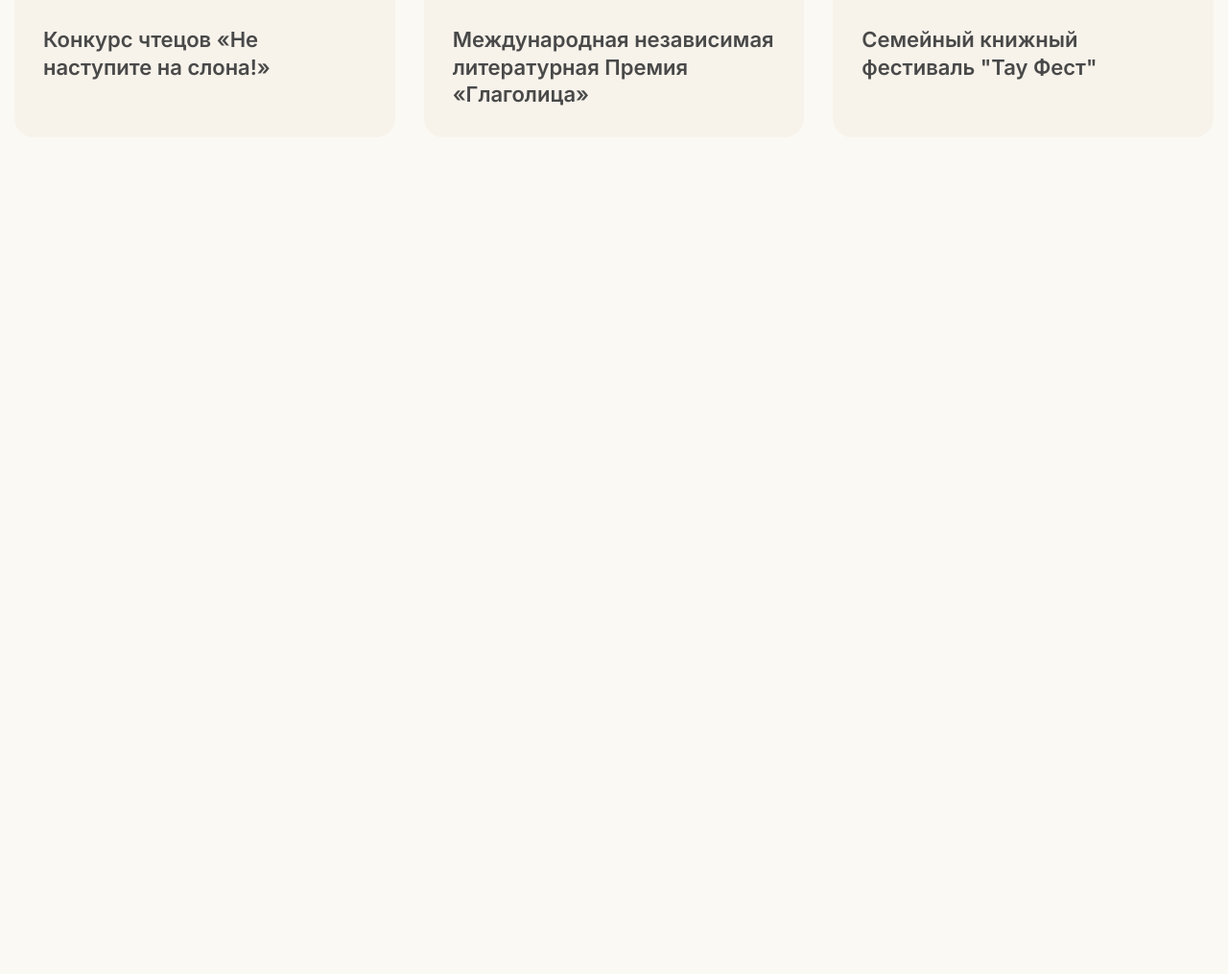
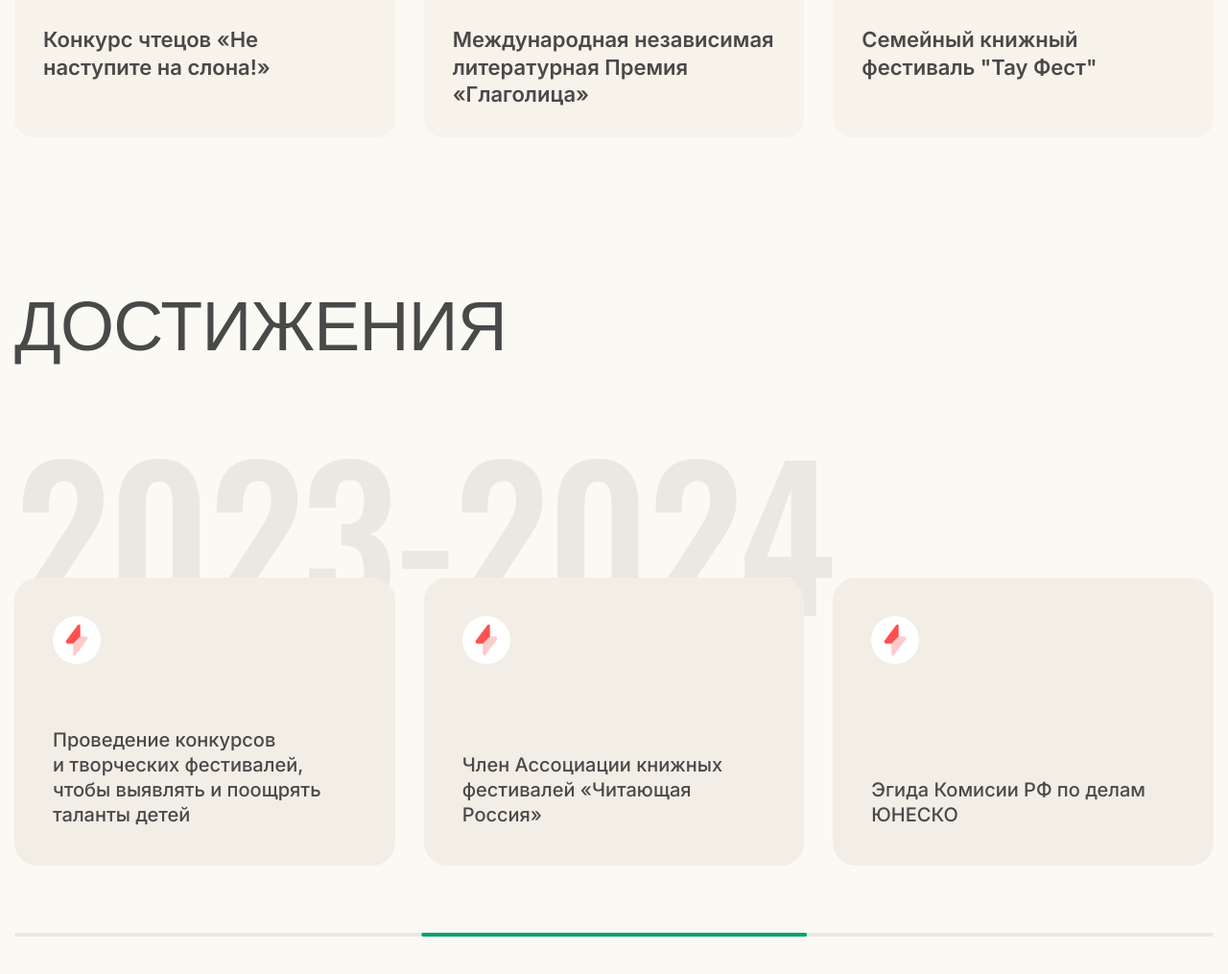
Before and after one commit to pauchok-sk/stories, a website built with webpack: page src/index.html in a window 1280 px wide. Shown: the part 6474-7489 px from the top of the page at 96% size. Before the commit the page ends 6767 px from the top, so only its background shows below. Built offline with nearby package versions, Linux system fonts and the light colour scheme; files whose address does not match are found by name.

Commit message:
s-help dev

```diff
--- a/src/html/components/footer.html
+++ b/src/html/components/footer.html
@@ -2,4 +2,5 @@
 	<div class="container">
 	</div>
 </footer>
+<script src="./files/js/swiper.min.js"></script>
 <script src="./files/js/fancybox.min.js"></script>
--- /dev/null
+++ b/src/html/components/s-achieve.html
@@ -0,0 +1,100 @@
+<section class="s-achieve sect-m">
+  <div class="container">
+    <h2 class="s-title">Достижения</h2>
+    <div class="swiper s-achieve__slider">
+      <div class="swiper-wrapper">
+        <div class="swiper-slide s-achieve__slide">
+          <div class="s-achieve__slide-year _oswald">2023-2024</div>
+          <div class="s-achieve__slide-wrapper">
+            <div class="s-achieve__slide-item">
+              <div class="s-achieve__slide-circle">
+                <img src="@img/achieve-icon.svg" alt="icon" />
+              </div>
+              <p class="s-achieve__slide-content">
+                Проведение конкурсов и творческих фестивалей, чтобы выявлять
+                и поощрять таланты детей
+              </p>
+            </div>
+            <div class="s-achieve__slide-item">
+              <div class="s-achieve__slide-circle">
+                <img src="@img/achieve-icon.svg" alt="icon" />
+              </div>
+              <p class="s-achieve__slide-content">
+                Член Ассоциации книжных фестивалей «Читающая Россия»
+              </p>
+            </div>
+            <div class="s-achieve__slide-item">
+              <div class="s-achieve__slide-circle">
+                <img src="@img/achieve-icon.svg" alt="icon" />
+              </div>
+              <p class="s-achieve__slide-content">
+                Эгида Комисии РФ по делам ЮНЕСКО
+              </p>
+            </div>
+          </div>
+        </div>
+        <div class="swiper-slide s-achieve__slide">
+          <div class="s-achieve__slide-year _oswald">2023-2024</div>
+          <div class="s-achieve__slide-wrapper">
+            <div class="s-achieve__slide-item">
+              <div class="s-achieve__slide-circle">
+                <img src="@img/achieve-icon.svg" alt="icon" />
+              </div>
+              <p class="s-achieve__slide-content">
+                Проведение конкурсов и творческих фестивалей, чтобы выявлять
+                и поощрять таланты детей
+              </p>
+            </div>
+            <div class="s-achieve__slide-item">
+              <div class="s-achieve__slide-circle">
+                <img src="@img/achieve-icon.svg" alt="icon" />
+              </div>
+              <p class="s-achieve__slide-content">
+                Член Ассоциации книжных фестивалей «Читающая Россия»
+              </p>
+            </div>
+            <div class="s-achieve__slide-item">
+              <div class="s-achieve__slide-circle">
+                <img src="@img/achieve-icon.svg" alt="icon" />
+              </div>
+              <p class="s-achieve__slide-content">
+                Эгида Комисии РФ по делам ЮНЕСКО
+              </p>
+            </div>
+          </div>
+        </div>
+        <div class="swiper-slide s-achieve__slide">
+          <div class="s-achieve__slide-year _oswald">2023-2024</div>
+          <div class="s-achieve__slide-wrapper">
+            <div class="s-achieve__slide-item">
+              <div class="s-achieve__slide-circle">
+                <img src="@img/achieve-icon.svg" alt="icon" />
+              </div>
+              <p class="s-achieve__slide-content">
+                Проведение конкурсов и творческих фестивалей, чтобы выявлять
+                и поощрять таланты детей
+              </p>
+            </div>
+            <div class="s-achieve__slide-item">
+              <div class="s-achieve__slide-circle">
+                <img src="@img/achieve-icon.svg" alt="icon" />
+              </div>
+              <p class="s-achieve__slide-content">
+                Член Ассоциации книжных фестивалей «Читающая Россия»
+              </p>
+            </div>
+            <div class="s-achieve__slide-item">
+              <div class="s-achieve__slide-circle">
+                <img src="@img/achieve-icon.svg" alt="icon" />
+              </div>
+              <p class="s-achieve__slide-content">
+                Эгида Комисии РФ по делам ЮНЕСКО
+              </p>
+            </div>
+          </div>
+        </div>
+      </div>
+    </div>
+    <div class="slider-scrollbar"></div>
+  </div>
+</section>
--- /dev/null
+++ b/src/html/components/s-help.html
@@ -0,0 +1,3 @@
+<section class="s-help sect-m">
+  <div class="container"></div>
+</section>
--- a/src/html/head.html
+++ b/src/html/head.html
@@ -10,6 +10,7 @@
     rel="stylesheet"
   />
   <link rel="stylesheet" href="./files/css/fancybox.min.css">
+  <link rel="stylesheet" href="./files/css/swiper.min.css">
   <link rel="stylesheet" href="css/style.min.css" />
   <meta name="viewport" content="width=device-width, initial-scale=1.0" />
 </head>
--- a/src/index.html
+++ b/src/index.html
@@ -12,6 +12,8 @@
       @@include('html/components/s-adv.html')
       @@include('html/components/s-countries.html')
       @@include('html/components/s-projects.html')
+      @@include('html/components/s-achieve.html')
+      @@include('html/components/s-help.html')
 
     </main>
     @@include('html/components/footer.html')
--- a/src/js/app.js
+++ b/src/js/app.js
@@ -1,10 +1,12 @@
 import "../scss/style.scss";
 import burger from "./files/burger.js";
 import headerScroll from "./files/headerScroll.js";
+import slides from "./files/slides.js";
 import spoller from "./files/spoller.js";
 
 spoller();
 headerScroll();
 burger();
+slides();
 
 Fancybox.bind("[data-fancybox]", {});
--- /dev/null
+++ b/src/js/files/slides.js
@@ -0,0 +1,28 @@
+export default function slides() {
+  const achieveSlider = document.querySelector(".s-achieve__slider");
+
+  if (achieveSlider) {
+    const swiper = new Swiper(achieveSlider, {
+      speed: 900,
+      slidesPerView: "auto",
+      spaceBetween: 30,
+      autoplay: {
+        delay: 3000
+      },
+      scrollbar: {
+        el: ".s-achieve .slider-scrollbar",
+        draggable: true,
+      },
+      breakpoints: {
+        1366: {
+          slidesPerView: "auto",
+          spaceBetween: 150,
+        },
+        768: {
+          slidesPerView: "auto",
+          spaceBetween: 70,
+        },
+      },
+    });
+  }
+}
--- a/src/scss/base/vars.scss
+++ b/src/scss/base/vars.scss
@@ -7,6 +7,7 @@
   --red: #ff4c54;
   --blue: #99bffc;
 
+  --car: #eae8e0;
   --wood: #f2eee6;
 
   --ecru: #f7f3eb;
--- /dev/null
+++ b/src/scss/components/s-achieve.scss
@@ -0,0 +1,111 @@
+.s-achieve {
+  overflow: hidden;
+  &__slider {
+    overflow: visible !important;
+  }
+  &__slide {
+    width: fit-content !important;
+    box-sizing: border-box;
+    padding-top: 160px;
+    padding-left: 100px;
+    max-width: 100%;
+    z-index: 1;
+    @include laptop {
+      padding-left: 0;
+      width: 100% !important;
+    }
+    @include laptop-middle {
+      padding-top: 140px;
+    }
+    @include tablet {
+      padding-top: 115px;
+    }
+    @include tablet-min {
+      padding-top: 95px;
+    }
+    @include mobile {
+      padding-top: 60px;
+    }
+  }
+  &__slide-wrapper {
+    display: flex;
+    max-width: 1260px;
+    gap: 30px;
+    @include laptop-min {
+      gap: 20px;
+    }
+    @include tablet {
+      gap: 15px;
+      flex-wrap: wrap;
+    }
+  }
+  &__slide-year {
+    position: absolute;
+    left: 0;
+    top: 0;
+    z-index: -1;
+
+    color: var(--car);
+    font-weight: 500;
+    font-size: 200px;
+    line-height: 110%;
+    letter-spacing: -0.01em;
+    text-transform: uppercase;
+
+    @include laptop-middle {
+      font-size: 150px;
+    }
+    @include tablet {
+      font-size: 122px;
+    }
+    @include tablet {
+      font-size: 102px;
+    }
+    @include mobile {
+      font-size: 64px;
+    }
+  }
+  &__slide-item {
+    display: flex;
+    flex-direction: column;
+    flex: 1;
+    height: auto;
+    min-height: 300px;
+    padding: 40px;
+    border-radius: 24px;
+    background-color: var(--wood);
+    @include laptop-middle {
+      padding: 25px;
+      min-height: 250px;
+    }
+    @include laptop-min {
+      min-height: 200px;
+      padding: 20px;
+    }
+    @include tablet {
+      flex: none;
+      width: 100%;
+      min-height: auto;
+    }
+  }
+  &__slide-circle {
+    @include flex-center;
+    border-radius: 50%;
+    width: 50px;
+    height: 50px;
+    background-color: white;
+    margin-bottom: 25px;
+  }
+  &__slide-content {
+    margin: auto 0px 0px 0px;
+    font-weight: 500;
+    font-size: 20px;
+    line-height: 130%;
+    @include laptop-middle {
+      font-size: 18px;
+    }
+    @include laptop-min {
+      font-size: 16px;
+    }
+  }
+}
--- a/src/scss/style.scss
+++ b/src/scss/style.scss
@@ -13,6 +13,7 @@
 @import "./ui/sect";
 @import "./ui/classes";
 @import "./ui/card-project";
+@import "./ui/slider";
 
 // components
 @import "./components/header";
@@ -25,5 +26,7 @@
 @import "./components/s-adv";
 @import "./components/s-countries";
 @import "./components/s-projects";
+@import "./components/s-achieve";
+@import "./components/s-help";
 
 @import "./components/footer";
--- /dev/null
+++ b/src/scss/ui/slider.scss
@@ -0,0 +1,20 @@
+.slider-scrollbar {
+  width: 100%;
+  margin-top: 70px;
+  background-color: var(--car);
+  border-radius: 50px;
+  height: 4px;
+  display: flex;
+  align-items: center;
+
+  @include laptop-middle {
+    margin-top: 45px;
+  }
+  @include tablet {
+    margin-top: 30px;
+  }
+
+  .swiper-scrollbar-drag {
+    background-color: var(--primary);
+  }
+}
```
Also changed, not shown: src/files/css/swiper.min.css (added), src/files/js/swiper.min.js (added), src/img/achieve-icon.svg (added), src/scss/components/s-help.scss (added).
